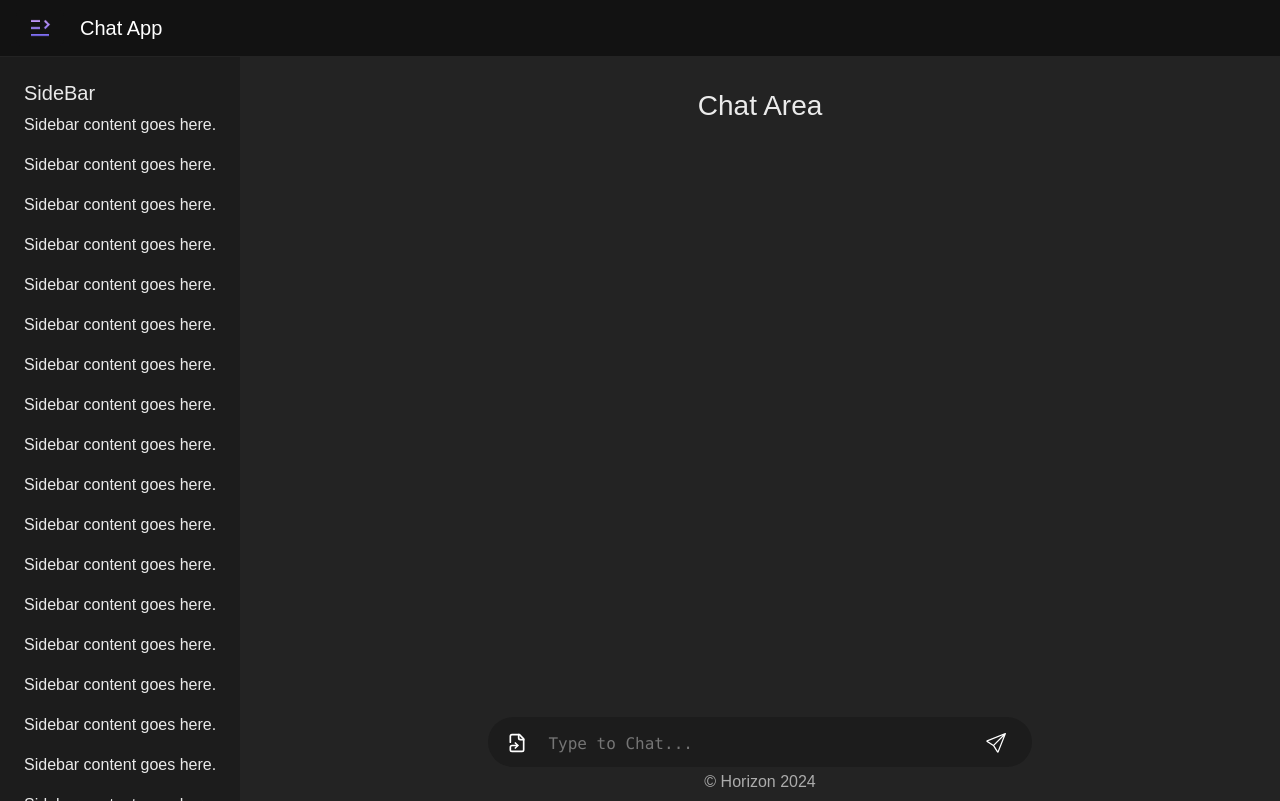
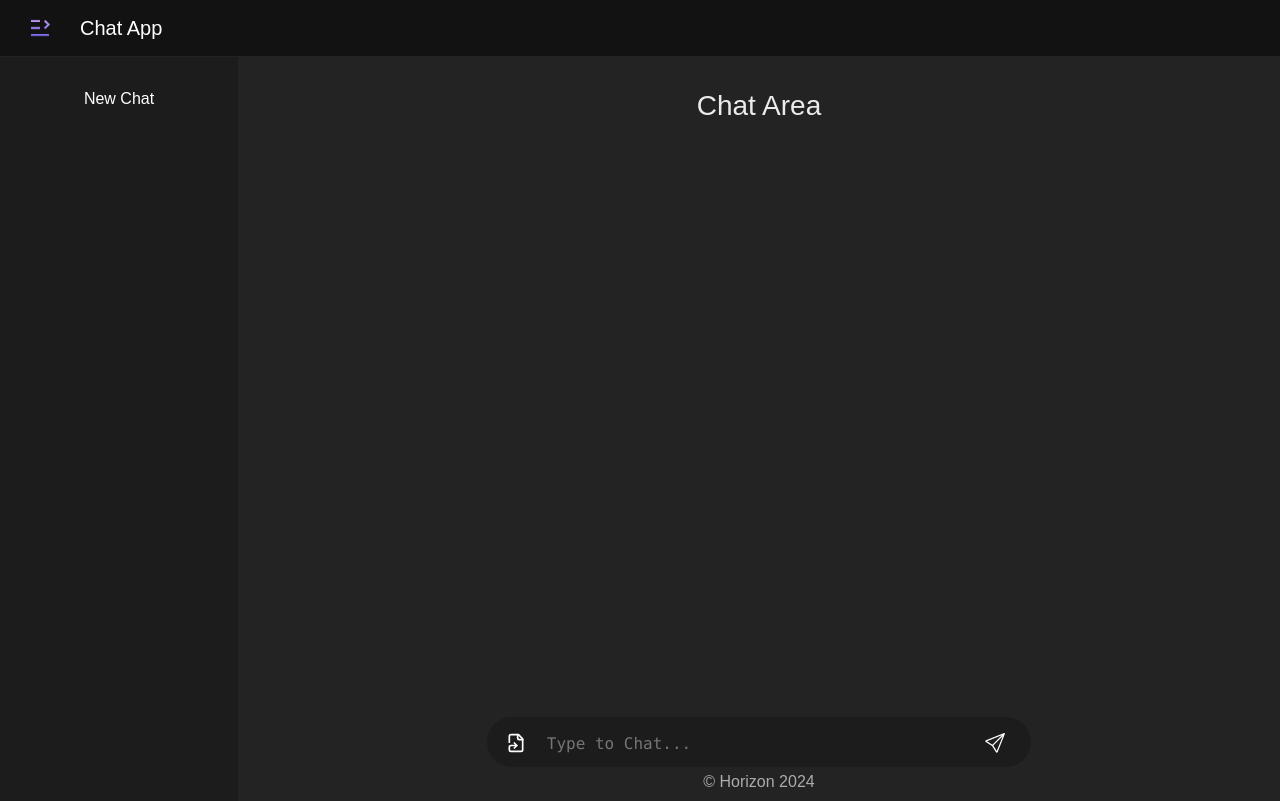
Before and after one commit to skydrige/chat-frontend, a React (Vite) app: page / in a window 1280 px wide. Built offline with nearby package versions, Linux system fonts and the light colour scheme.

Commit message:
Hover Effects - Buttons

```diff
--- a/src/assets/css/App.css
+++ b/src/assets/css/App.css
@@ -1,3 +1,8 @@
+/*root*/
+html {
+	font-family: "JetBrains Mono Medium", monospace;!important;
+}
+
 .rotate {
 	transform: rotate(90deg);
 }
@@ -70,6 +75,31 @@ body {
 .sidebar {
 	height: 100%;
 	width: fit-content;
+	min-width: 190px;
+	align-items: center;
+}
+
+.new-chat {
+	background-color: inherit;
+	color: #ffffff;
+	border: none;
+	width: 100%;
+	border-radius: 30px;
+	text-align: center;
+}
+
+.new-chat:hover {
+	background-color: #333232;
+	color: #ffffff;
+	transform: scale(1.05);
+	transition: transform 0.4s;
+}
+
+.new-chat:focus:active {
+	background-color: #333232;
+	color: #ffffff;
+	transform: scale(1.05);
+	transition: transform 0.4s;
 }
 
 .main-content {
@@ -130,11 +160,15 @@ body {
 .file-link Button:hover {
 	background: none;
 	color: #ffffff;
+	transform: scale(1.09);
+	transition: transform 0.4s;
 }
 
 .file-link Button:active:focus {
 	background: none;
 	color: #ffffff;
+	transform: scale(1.09);
+	transition: transform 0.4s;
 }
 
 .chat-input {
@@ -202,6 +236,8 @@ body {
 .chat-button Button:hover {
 	background: none;
 	color: #ffffff;
+	transform: scale(1.09);
+	transition: transform 0.4s;
 }
 
 .chat-button Button:active:focus {
--- a/src/components/ChatInput.tsx
+++ b/src/components/ChatInput.tsx
@@ -1,7 +1,7 @@
 import React, { useState, useRef, useEffect } from 'react';
 import { BsSend } from 'react-icons/bs';
 import { Button, Col, Row } from 'react-bootstrap';
-import '../assets/css/App.css'; // Import your CSS file
+import '../assets/css/App.css';
 import { LuFileSymlink } from "react-icons/lu";
 
 const ChatInput: React.FC = () => {
--- a/src/components/Sidebar.tsx
+++ b/src/components/Sidebar.tsx
@@ -1,40 +1,14 @@
 // components/Sidebar.tsx
 import React from 'react';
 import '../assets/css/App.css';
+import {Button} from "react-bootstrap";
 
 const Sidebar: React.FC = () => {
 	return (
 		<div className="sidebar">
-			<h5>SideBar</h5>
-			<p>Sidebar content goes here.</p>
-			<p>Sidebar content goes here.</p>
-			<p>Sidebar content goes here.</p>
-			<p>Sidebar content goes here.</p>
-			<p>Sidebar content goes here.</p>
-			<p>Sidebar content goes here.</p>
-			<p>Sidebar content goes here.</p>
-			<p>Sidebar content goes here.</p>
-			<p>Sidebar content goes here.</p>
-			<p>Sidebar content goes here.</p>
-			<p>Sidebar content goes here.</p>
-			<p>Sidebar content goes here.</p>
-			<p>Sidebar content goes here.</p>
-			<p>Sidebar content goes here.</p>
-			<p>Sidebar content goes here.</p>
-			<p>Sidebar content goes here.</p>
-			<p>Sidebar content goes here.</p>
-			<p>Sidebar content goes here.</p>
-			<p>Sidebar content goes here.</p>
-			<p>Sidebar content goes here.</p>
-			<p>Sidebar content goes here.</p>
-			<p>Sidebar content goes here.</p>
-			<p>Sidebar content goes here.</p>
-			<p>Sidebar content goes here.</p>
-			<p>Sidebar content goes here.</p>
-			<p>Sidebar content goes here.</p>
-			<p>Sidebar content goes here.</p>
-			<p>Sidebar content goes here.</p>
-			<p>Sidebar content goes here.</p>
+			<Button className={"new-chat"}>
+				New Chat
+			</Button>
 		</div>
 	);
 }
```
